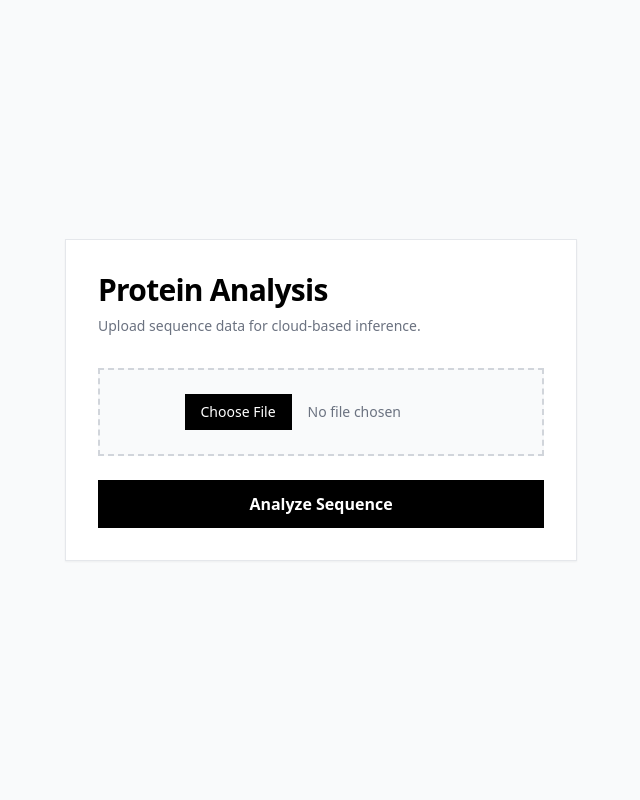
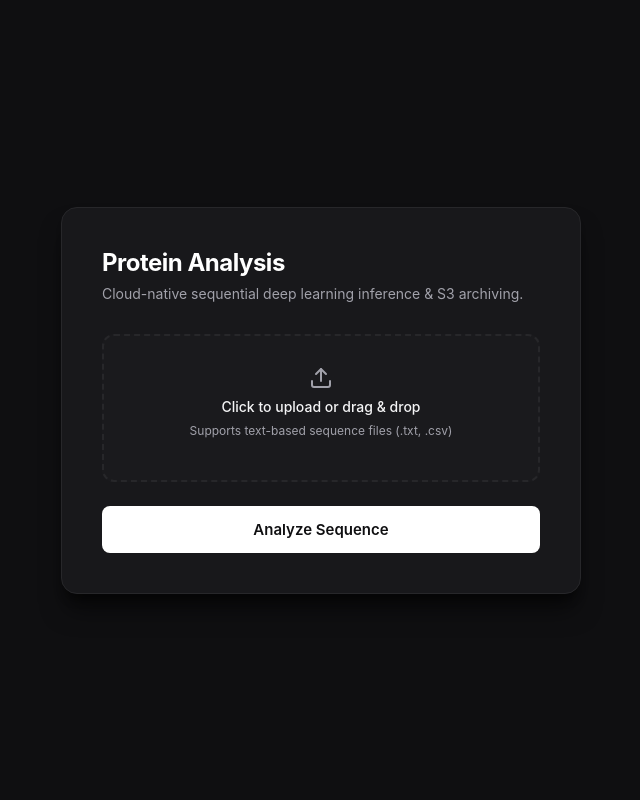
Before and after one commit to venumadhav32/Protein_webapk, a Flask app: page / in a window 1280 px wide. Shown: the whole page, without its empty margins (319-959 px from the left). Run offline with Flask 3, Linux system fonts and the light colour scheme; some libraries are stand-ins or nearby versions.

Commit message:
Update index.html

```diff
--- a/templates/index.html
+++ b/templates/index.html
@@ -3,54 +3,218 @@
 <head>
     <meta charset="UTF-8">
     <meta name="viewport" content="width=device-width, initial-scale=1.0">
-    <title>Protein Sequence Analysis</title>
-    <script src="https://cdn.tailwindcss.com"></script>
+    <title>Protein Analysis Cloud Dashboard</title>
+    <style>
+        :root {
+            --bg-color: #0f0f11;
+            --card-bg: #18181b;
+            --border-color: #27272a;
+            --text-primary: #f4f4f5;
+            --text-secondary: #a1a1aa;
+            --accent: #ffffff;
+            --accent-hover: #e4e4e7;
+        }
+
+        * {
+            box-sizing: border-box;
+            margin: 0;
+            padding: 0;
+            font-family: -apple-system, BlinkMacSystemFont, "Segoe UI", Roboto, Helvetica, Arial, sans-serif;
+        }
+
+        body {
+            background-color: var(--bg-color);
+            color: var(--text-primary);
+            display: flex;
+            justify-content: center;
+            align-items: center;
+            min-height: 100vh;
+            padding: 20px;
+        }
+
+        .dashboard-container {
+            width: 100%;
+            max-width: 520px;
+            background-color: var(--card-bg);
+            border: 1px solid var(--border-color);
+            border-radius: 16px;
+            padding: 40px;
+            box-shadow: 0 20px 25px -5px rgba(0, 0, 0, 0.5), 0 10px 10px -5px rgba(0, 0, 0, 0.4);
+        }
+
+        .header h1 {
+            font-size: 24px;
+            font-weight: 700;
+            letter-spacing: -0.5px;
+            margin-bottom: 8px;
+            color: var(--accent);
+        }
+
+        .header p {
+            font-size: 14px;
+            color: var(--text-secondary);
+            margin-bottom: 32px;
+        }
+
+        .upload-dropzone {
+            border: 2px dashed var(--border-color);
+            border-radius: 12px;
+            padding: 30px 20px;
+            text-align: center;
+            position: relative;
+            background: rgba(255, 255, 255, 0.01);
+            transition: all 0.3s ease;
+            margin-bottom: 24px;
+        }
+
+        .upload-dropzone:hover {
+            border-color: var(--text-secondary);
+            background: rgba(255, 255, 255, 0.03);
+        }
+
+        .file-input {
+            position: absolute;
+            top: 0;
+            left: 0;
+            width: 100%;
+            height: 100%;
+            opacity: 0;
+            cursor: pointer;
+        }
+
+        .file-label-content {
+            display: flex;
+            flex-direction: column;
+            align-items: center;
+            gap: 8px;
+        }
+
+        .file-name-display {
+            font-size: 13px;
+            color: var(--accent);
+            font-weight: 500;
+            margin-top: 4px;
+        }
+
+        .btn-submit {
+            width: 100%;
+            background-color: var(--accent);
+            color: var(--bg-color);
+            border: none;
+            border-radius: 8px;
+            padding: 14px;
+            font-size: 15px;
+            font-weight: 600;
+            cursor: pointer;
+            transition: background-color 0.2s ease, transform 0.1s ease;
+        }
+
+        .btn-submit:hover {
+            background-color: var(--accent-hover);
+        }
+
+        .btn-submit:active {
+            transform: scale(0.98);
+        }
+
+        .result-box {
+            margin-top: 28px;
+            background: #09090b;
+            border: 1px solid var(--border-color);
+            border-radius: 8px;
+            padding: 16px;
+            font-family: ui-monospace, SFMono-Regular, Menlo, Monaco, Consolas, monospace;
+            font-size: 13px;
+            color: var(--text-secondary);
+            display: none;
+            white-space: pre-wrap;
+            word-break: break-all;
+            border-left: 3px solid var(--accent);
+        }
+
+        .spinner {
+            display: inline-block;
+            width: 14px;
+            height: 14px;
+            border: 2px solid var(--bg-color);
+            border-top: 2px solid transparent;
+            border-radius: 50%;
+            animation: spin 0.8s linear infinite;
+            margin-right: 8px;
+            vertical-align: middle;
+        }
+
+        @keyframes spin {
+            0% { transform: rotate(0deg); }
+            100% { transform: rotate(360deg); }
+        }
+    </style>
 </head>
-<body class="bg-gray-50 text-gray-900 font-sans antialiased flex items-center justify-center min-h-screen">
-    <div class="max-w-lg w-full bg-white p-8 border border-gray-200 shadow-sm rounded-none">
-        <h1 class="text-3xl font-bold mb-2 tracking-tight text-black">Protein Analysis</h1>
-        <p class="text-gray-500 mb-8 text-sm">Upload sequence data for cloud-based inference.</p>
+<body>
 
-        <form id="uploadForm" class="space-y-6">
-            <div class="border-2 border-dashed border-gray-300 p-6 flex flex-col items-center justify-center hover:border-black transition-colors bg-gray-50">
-                <input type="file" id="fileInput" class="text-sm text-gray-500 file:mr-4 file:py-2 file:px-4 file:border-0 file:bg-black file:text-white hover:file:bg-gray-800 transition-colors" required>
+    <div class="dashboard-container">
+        <div class="header">
+            <h1>Protein Analysis</h1>
+            <p>Cloud-native sequential deep learning inference & S3 archiving.</p>
+        </div>
+
+        <form id="uploadForm">
+            <div class="upload-dropzone">
+                <input type="file" id="fileInput" name="file" class="file-input" required>
+                <div class="file-label-content">
+                    <svg width="24" height="24" viewBox="0 0 24 24" fill="none" stroke="currentColor" stroke-width="2" stroke-linecap="round" stroke-linejoin="round" style="color: var(--text-secondary);"><path d="M21 15v4a2 2 0 0 1-2 2H5a2 2 0 0 1-2-2v-4"></path><polyline points="17 8 12 3 7 8"></polyline><line x1="12" y1="3" x2="12" y2="15"></line></svg>
+                    <span style="font-size: 14px; font-weight: 500;">Click to upload or drag & drop</span>
+                    <span style="font-size: 12px; color: var(--text-secondary);">Supports text-based sequence files (.txt, .csv)</span>
+                    <div id="fileNameDisplay" class="file-name-display"></div>
+                </div>
             </div>
-            <button type="submit" id="submitBtn" class="w-full bg-black text-white font-semibold py-3 px-4 hover:bg-gray-800 transition-colors">
-                Analyze Sequence
-            </button>
+
+            <button type="submit" id="submitBtn" class="btn-submit">Analyze Sequence</button>
         </form>
 
-        <div id="result" class="hidden mt-6 p-4 bg-gray-100 border-l-4 border-black text-sm"></div>
+        <div id="resultBox" class="result-box"></div>
     </div>
 
     <script>
-        document.getElementById('uploadForm').addEventListener('submit', async (e) => {
+        const fileInput = document.getElementById('fileInput');
+        const fileNameDisplay = document.getElementById('fileNameDisplay');
+        const uploadForm = document.getElementById('uploadForm');
+        const submitBtn = document.getElementById('submitBtn');
+        const resultBox = document.getElementById('resultBox');
+
+        fileInput.addEventListener('change', (e) => {
+            if (e.target.files.length > 0) {
+                fileNameDisplay.textContent = `Selected: ${e.target.files[0].name}`;
+            }
+        });
+
+        uploadForm.addEventListener('submit', async (e) => {
             e.preventDefault();
-            const btn = document.getElementById('submitBtn');
-            const resultDiv = document.getElementById('result');
-            const file = document.getElementById('fileInput').files[0];
+            const formData = new FormData(uploadForm);
 
-            // Trigger asynchronous loading state
-            btn.textContent = 'Processing...';
-            btn.disabled = true;
-            btn.classList.add('opacity-50');
-
-            const formData = new FormData();
-            formData.append('file', file);
+            // UI Loading State
+            submitBtn.disabled = true;
+            submitBtn.innerHTML = `<span class="spinner"></span>Processing Inference...`;
+            resultBox.style.display = 'none';
 
             try {
-                const response = await fetch('/api/upload', { method: 'POST', body: formData });
-                const data = await response.text();
-                resultDiv.innerHTML = `<span class="font-semibold text-black">Result:</span> ${data}`;
-                resultDiv.classList.remove('hidden');
-            } catch (error) {
-                resultDiv.innerHTML = '<span class="text-red-600 font-semibold">Error processing request.</span>';
-                resultDiv.classList.remove('hidden');
+                const response = await fetch('/upload', {
+                    method: 'POST',
+                    body: formData
+                });
+
+                const textResult = await response.text();
+
+                resultBox.style.display = 'block';
+                resultBox.style.color = '#f4f4f5';
+                resultBox.textContent = textResult;
+            } catch (err) {
+                resultBox.style.display = 'block';
+                resultBox.style.color = '#ef4444';
+                resultBox.textContent = `Error: Cloud pipeline connection failed.`;
             } finally {
-                // Restore button state
-                btn.textContent = 'Analyze Sequence';
-                btn.disabled = false;
-                btn.classList.remove('opacity-50');
+                submitBtn.disabled = false;
+                submitBtn.innerHTML = 'Analyze Sequence';
             }
         });
     </script>
```
